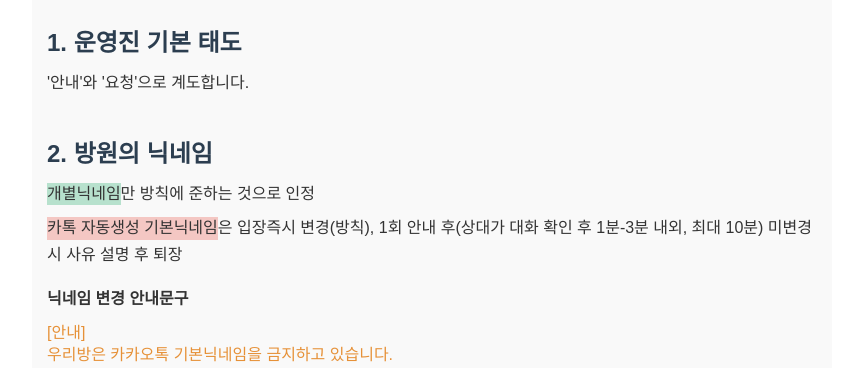
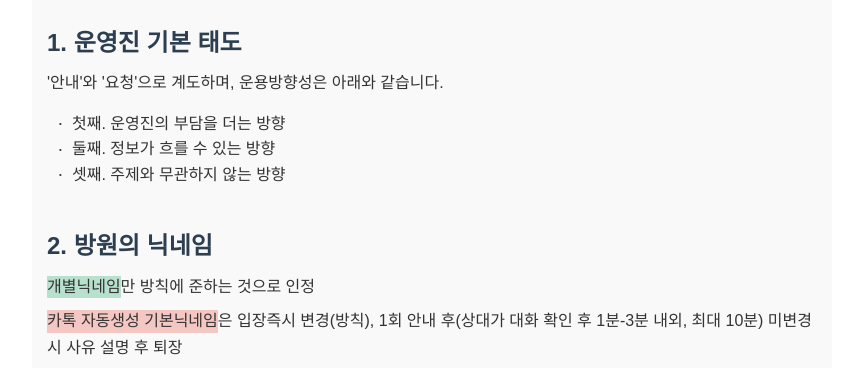
Before and after one commit to WashingManager/Manual, a plain HTML site: page index.html in a window 1280 px wide. Shown: the part 350-718 px from the top of the page, without its empty margins (208-1071 px from the left). Drawn offline with Linux system fonts and the light colour scheme.

Commit message:
Update index.html

```diff
--- a/index.html
+++ b/index.html
@@ -250,7 +250,13 @@
 		<h2>주요 내용</h2>
 
 		<h3>1. 운영진 기본 태도</h3>
-		<p>'안내'와 '요청'으로 계도합니다.</p>
+		<p>'안내'와 '요청'으로 계도하며, 운용방향성은 아래와 같습니다.</p>
+		<ul>
+		<li>첫째. 운영진의 부담을 더는 방향</li>
+		<li>둘째. 정보가 흐를 수 있는 방향</li>
+		<li>셋째. 주제와 무관하지 않는 방향</li>
+		</ul>
+
 
 		<h3>2. 방원의 닉네임</h3>
 		<p><span class="bg-light-green">개별닉네임</span>만 방칙에 준하는 것으로 인정</p>
```
